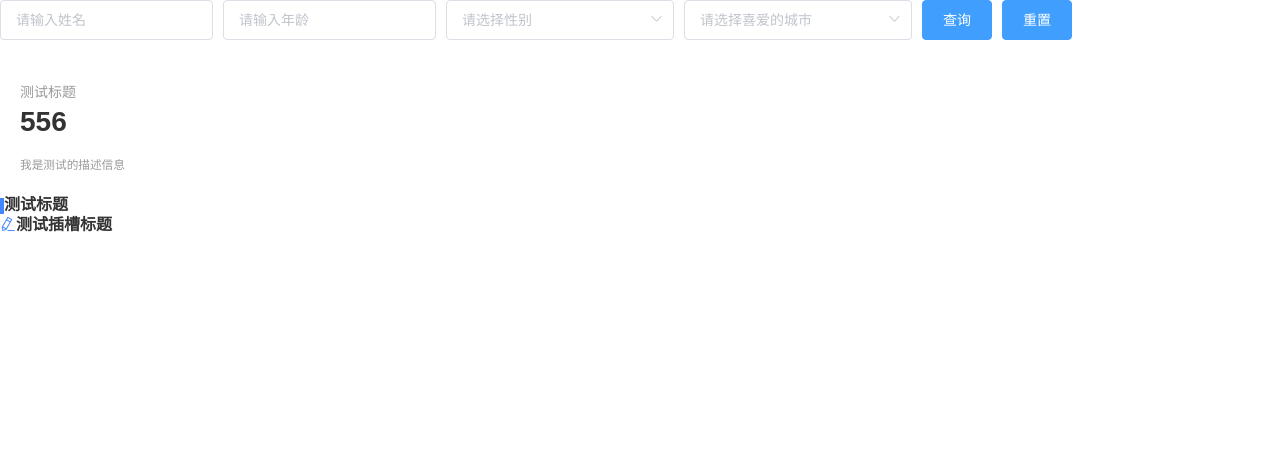
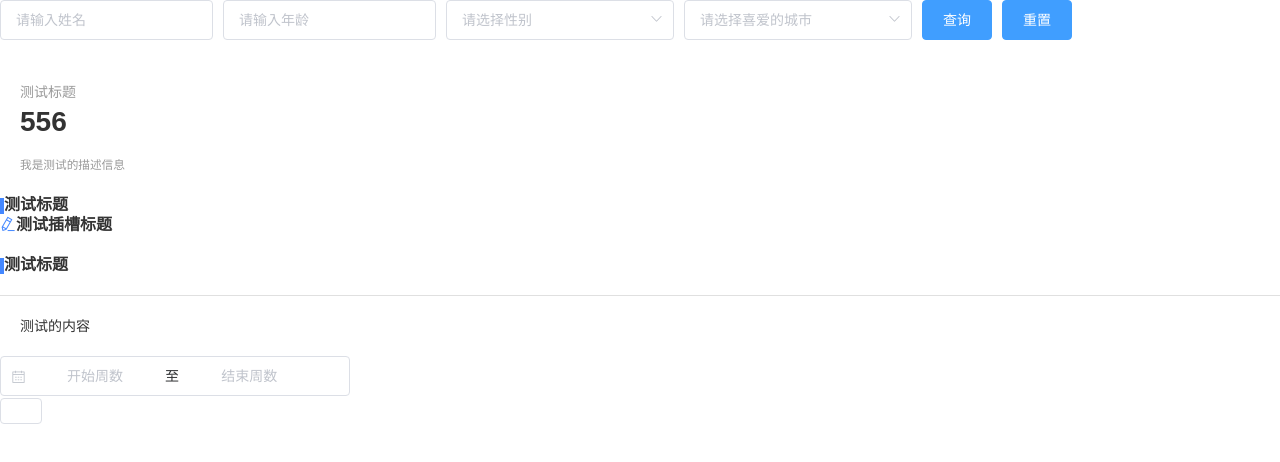
Before and after one commit to yhzzy/yh-ui-components, a Vue app: page / in a window 1280 px wide. Shown: the top 462 px of the page. Built offline with nearby package versions, Linux system fonts and the light colour scheme.

Commit message:
基于element封装周范围选择器

```diff
--- a/package.json
+++ b/package.json
@@ -34,6 +34,7 @@
   "dependencies": {
     "babel-polyfill": "^6.26.0",
     "element-ui": "^2.12.0",
+    "moment": "^2.24.0",
     "vue": "^2.6.10"
   },
   "devDependencies": {
--- a/src/App.vue
+++ b/src/App.vue
@@ -10,6 +10,14 @@
     <yh-block-title title="测试插槽标题">
       <i slot="icon" class="el-icon-edit slot-icon"></i>
     </yh-block-title>
+    <yh-card shadow="hover">
+      <div slot="header">
+        <yh-block-title title="测试标题"></yh-block-title>
+      </div>
+      <p>测试的内容</p>
+    </yh-card>
+    <yh-week-range :week-times.sync="weekTimes" :week-config="weekConfig"></yh-week-range>
+    <el-button @click="showValue"></el-button>
   </div>
 </template>
 
@@ -96,11 +104,22 @@ export default {
           ],
         },
       ],
+      weekTimes: '',
+      weekConfig: {
+        pickerOptions: {
+          disabledDate: time => {
+            return time.getTime() > Date.now();
+          },
+        },
+      },
     };
   },
   methods: {
     search(params) {
       console.log(params);
+    },
+    showValue() {
+      console.log(this.weekTimes);
     },
   },
 };
--- a/src/assets/less/all.less
+++ b/src/assets/less/all.less
@@ -1,2 +1,4 @@
 @import "dashboardCard";
 @import "blockTitle";
+@import "card";
+@import "weekRange";
--- /dev/null
+++ b/src/assets/less/card.less
@@ -0,0 +1,13 @@
+.yh-card {
+  &.is-always-shadow, &.is-hover-shadow:hover {
+    box-shadow: 0 2px 12px 0 rgba(0, 0, 0, 0.1);
+  }
+  .yh-card-header {
+    height: 60px;
+    border-bottom: 1px solid @borderColor;
+    line-height: 60px;
+  }
+  .yh-card-body {
+    padding: 20px;
+  }
+}
--- /dev/null
+++ b/src/assets/less/weekRange.less
@@ -0,0 +1,17 @@
+.yh-week-range {
+  position: relative;
+  .yh-week-range-start-mask {
+    position: absolute;
+    background: #FFF;
+    top: 12px;
+    left: 47px;
+    font: 400 13.3333px Arial;
+  }
+  .yh-week-range-end-mask {
+    position: absolute;
+    font: 400 13.3333px Arial;
+    background: #FFF;
+    left: 201px;
+    top: 12px;
+  }
+}
--- a/src/components/Card/Card.vue
+++ b/src/components/Card/Card.vue
@@ -1,7 +1,34 @@
 <template>
-  <div class="yh-card">
-    <el-card class="box-card">
-      11111
-    </el-card>
+  <div class="yh-card" :class="shadow ? 'is-' + shadow + '-shadow' : 'is-never-shadow'">
+    <div v-if="$slots.header" class="yh-card-header" :style="headerStyle">
+      <slot name="header"></slot>
+    </div>
+    <div class="yh-card-body" :style="bodyStyle">
+      <slot></slot>
+    </div>
   </div>
 </template>
+
+<script>
+export default {
+  name: 'Card',
+  props: {
+    shadow: {
+      type: String,
+      default: 'never',
+    },
+    headerStyle: {
+      type: Object,
+      default: () => {
+        return {};
+      },
+    },
+    bodyStyle: {
+      type: Object,
+      default: () => {
+        return {};
+      },
+    },
+  },
+};
+</script>
--- /dev/null
+++ b/src/components/WeekRange/WeekRange.vue
@@ -0,0 +1,58 @@
+<template>
+  <div class="yh-week-range">
+    <el-date-picker
+      v-model="weekTimesNum"
+      type="daterange"
+      range-separator="至"
+      format="yyyy"
+      start-placeholder="开始周数"
+      end-placeholder="结束周数"
+      v-bind="{ ...weekConfig }"
+      @change="changeWeeks"
+    >
+    </el-date-picker>
+    <span class="yh-week-range-start-mask">{{ startWeek }}</span>
+    <span class="yh-week-range-end-mask">{{ endWeek }}</span>
+  </div>
+</template>
+
+<script>
+import moment from 'moment';
+
+export default {
+  name: 'WeekRange',
+  props: {
+    weekTimes: {
+      type: String,
+      required: true,
+    },
+    weekConfig: {
+      type: Object,
+      default: () => {
+        return {};
+      },
+    },
+  },
+  data() {
+    return {
+      weekTimesNum: this.$props.weekTimes,
+      startWeek: '',
+      endWeek: '',
+    };
+  },
+  methods: {
+    changeWeeks(value) {
+      const vm = this;
+      vm.$emit('update:weekTimes', value.join(','));
+      vm.getYearWeek(value);
+    },
+    getYearWeek(date) {
+      const vm = this;
+      const start = date[0];
+      const end = date[1];
+      vm.startWeek = moment(start).format('YYYY 第 WW 周');
+      vm.endWeek = moment(end).format('YYYY 第 WW 周');
+    },
+  },
+};
+</script>
--- a/src/components/index.js
+++ b/src/components/index.js
@@ -2,5 +2,6 @@ import Query from './Query/Query';
 import Card from './Card/Card';
 import DashboardCard from './DashboardCard/DashboardCard';
 import BlockTitle from './BlockTitle/BlockTitle';
+import WeekRange from './WeekRange/WeekRange';
 
-export { Query, Card, DashboardCard, BlockTitle };
+export { Query, Card, DashboardCard, BlockTitle, WeekRange };
```
Also changed, not shown: 1 other file (tests, documents, lock files or other folders).
